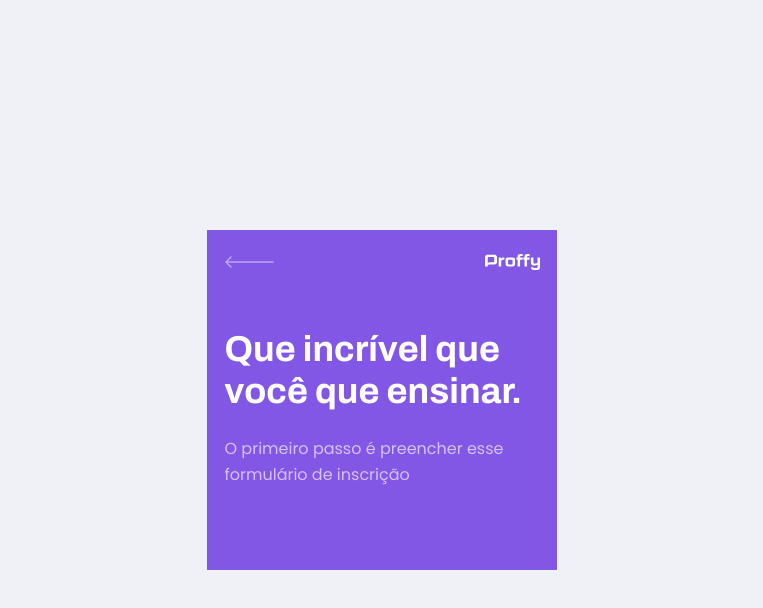
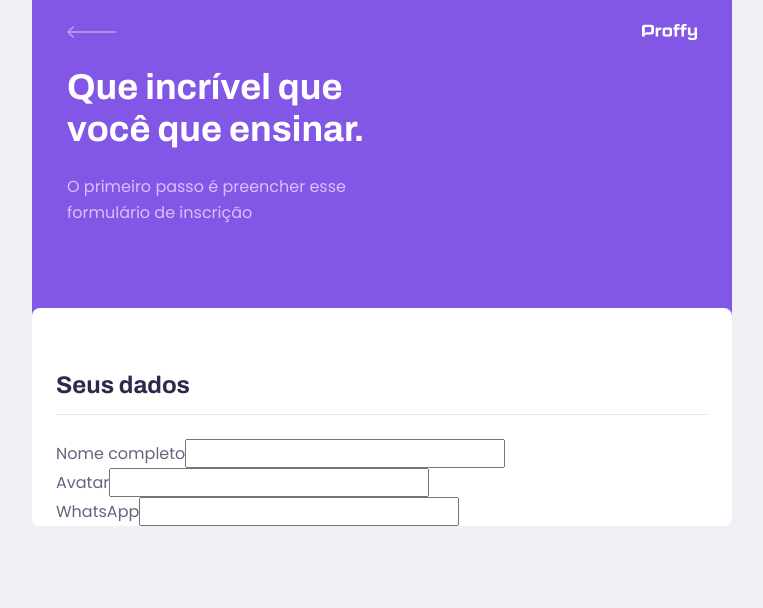
Before and after one commit to macariomartins/proffy-web, a React (Create React App) app: page /give-classes in a window 1280 px wide. Shown: the top 608 px of the page, without its empty margins (258-1021 px from the left). Built offline with nearby package versions, Linux system fonts and the light colour scheme.

Commit message:
Add style to TeacherForm

```diff
--- a/src/pages/TeacherForm/index.tsx
+++ b/src/pages/TeacherForm/index.tsx
@@ -2,12 +2,38 @@ import React from 'react';
 
 import PageHeader from '../../components/PageHeader';
 
+import './styles.css';
+
 function TeacherForm() {
   return (
-    <PageHeader
-      title="Que incrível que você que ensinar."
-      description="O primeiro passo é preencher esse formulário de inscrição"
-    />
+    <div id="page-teacher-form" className="container">
+      <PageHeader
+        title="Que incrível que você que ensinar."
+        description="O primeiro passo é preencher esse formulário de inscrição"
+      />
+
+      <main>
+        <fieldset>
+          <legend>Seus dados</legend>
+
+          <div className="input-block">
+            <label htmlFor="name">Nome completo</label>
+            <input type="text" id="name" />
+          </div>
+
+          <div className="input-block">
+            <label htmlFor="avatar">Avatar</label>
+            <input type="text" id="avatar" />
+          </div>
+
+          <div className="input-block">
+            <label htmlFor="whatsapp">WhatsApp</label>
+            <input type="text" id="whatsapp" />
+          </div>
+        </fieldset>
+
+      </main>
+    </div>
   );
 }
 
--- /dev/null
+++ b/src/pages/TeacherForm/styles.css
@@ -0,0 +1,40 @@
+#page-teacher-form {
+  width: 100vw;
+  height: 100vh;
+}
+
+#page-teacher-form .page-header .header-content {
+  margin-bottom: 6.4rem;
+}
+
+#page-teacher-form main {
+  background: var(--color-box-base);
+  width: 100%;
+  max-width: 74rem;
+  border-radius: 0.8rem;
+  margin: -3.2rem auto 3.2rem;
+  padding-top: 6.4rem;
+  overflow: hidden;
+}
+
+#page-teacher-form main fieldset {
+  border: 0;
+  padding: 0 2.4rem;
+
+}
+
+#page-teacher-form main fieldset + fieldset {
+  margin-top: 6.4rem;
+}
+
+#page-teacher-form main fieldset legend {
+  font: 700 2.4rem Archivo;
+  color: var(--color-text-title);
+  margin-bottom: 2.4rem;
+  display: flex;
+  align-items: center;
+  justify-content: space-between;
+  width: 100%;
+  padding-bottom: 1.6rem;
+  border-bottom: 1px solid var(--color-line-in-white);
+}
```
